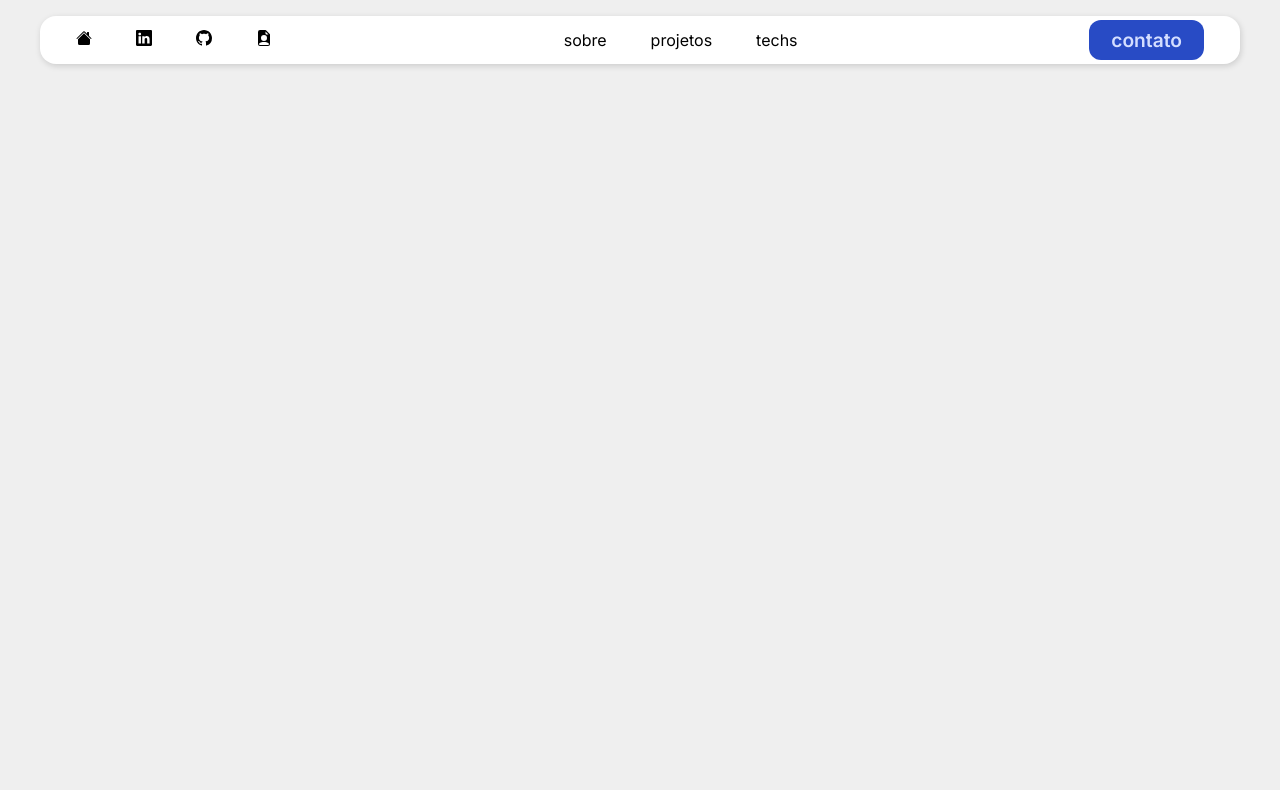
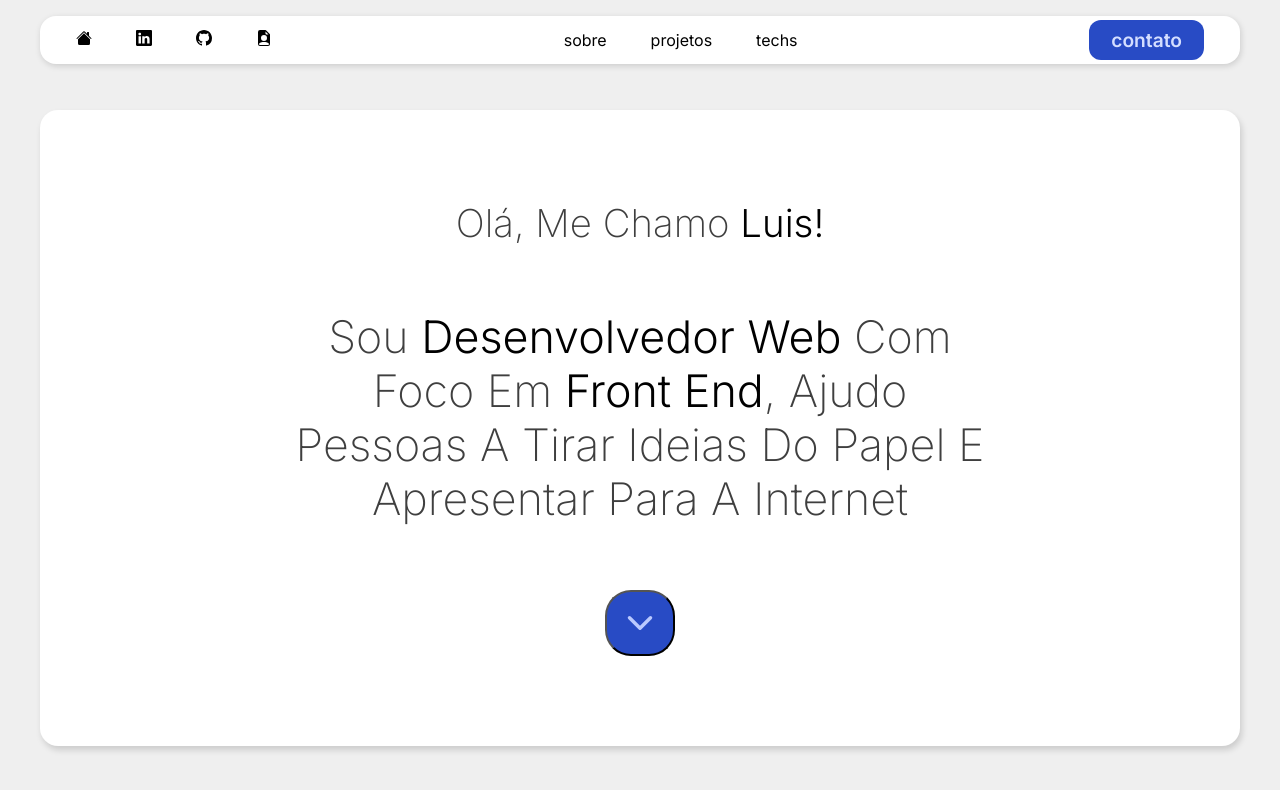
Before and after one commit to salesluis/portifolio, a React (Vite) app: page / in a window 1280 px wide. Shown: the top 790 px of the page. Built offline with nearby package versions, Linux system fonts and the light colour scheme.

Commit message:
main-page

```diff
--- a/src/App.jsx
+++ b/src/App.jsx
@@ -1,10 +1,12 @@
 import Header from "./components/header/Header.jsx"
+import Main from "./components/main/Main.jsx"
 function App() {
 
 
   return (
     <>
       <Header/>
+      <Main/>
     </>
   )
 }
--- /dev/null
+++ b/src/components/main/Main.jsx
@@ -0,0 +1,23 @@
+import { Container, SubTitle, Title, Btn } from "./styles"
+import { ChevronDown } from "lucide-react"
+
+function Main(){
+
+  return(
+    <>
+      <Container>
+        <Title>
+          olá, me chamo <span className="negrito">luis!</span>
+        </Title>
+        <SubTitle>
+          sou <span className="negrito">desenvolvedor web</span> com  foco em <span className="negrito">front end</span>, ajudo pessoas a tirar ideias do papel e apresentar para a internet
+        </SubTitle>
+        <Btn>
+          <ChevronDown size={42} color="#BAC9FF"/>
+        </Btn>
+      </Container>
+    </>
+  )
+}
+
+export default Main
--- /dev/null
+++ b/src/components/main/styles.js
@@ -0,0 +1,53 @@
+import styled from "styled-components"
+
+export const Container = styled.main`
+  display: flex;
+  flex-direction: column;
+  gap: 64px;
+  align-items: center;
+  margin: 46px auto;
+  max-width: 1200px;
+  padding: 90px;
+  border-radius: 18px;
+  background-color: #fff;
+  box-shadow: 2px 4px 6px rgba(0,0,0,15%);
+  text-transform: capitalize;
+  text-align: center;
+  .negrito{
+    font-weight: 300;
+    color: #000;
+  }
+  @media (max-width: 1220px) {
+    margin: 46px 12px;
+  }
+  @media (max-width: 820px) {
+    margin: 36px 12px;
+  }
+`
+
+export const Title = styled.h1`
+  font-size: 2.4rem;
+  font-weight: 200;
+  color: #3F3F3F;
+`
+
+export const SubTitle = styled.h2`
+max-width: 700px;
+  font-size: 2.8rem;
+  font-weight: 200;
+  color: #3F3F3F;
+`
+
+export const Btn = styled.button`
+  padding: 10px 12px;
+  display: flex;
+  align-items: center;
+  justify-content: center;
+  background-color: #284BC5;
+  border-radius: 26px;
+  cursor: pointer;
+  transition: .5s;
+  &:hover{
+    border-radius: 18px;
+  }
+`
```
Also changed, not shown: src/assets/btn.png (added).
